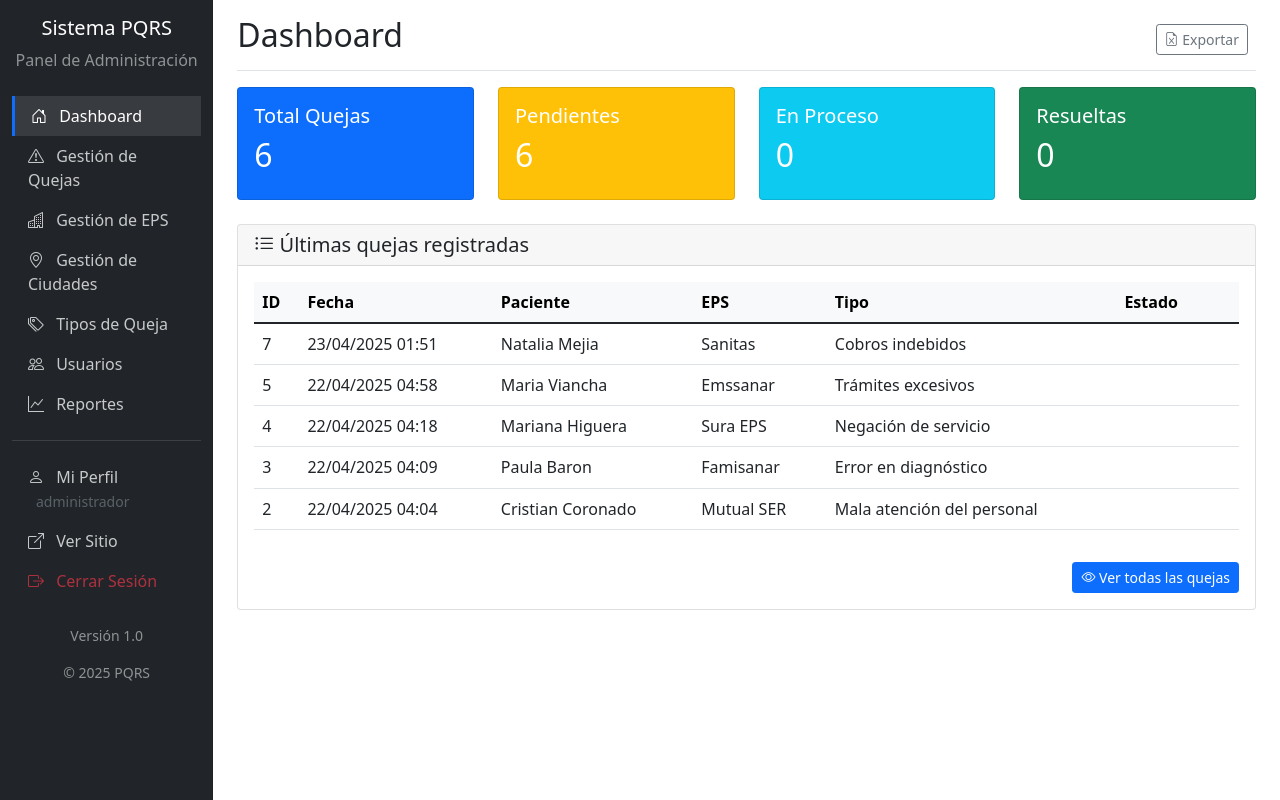
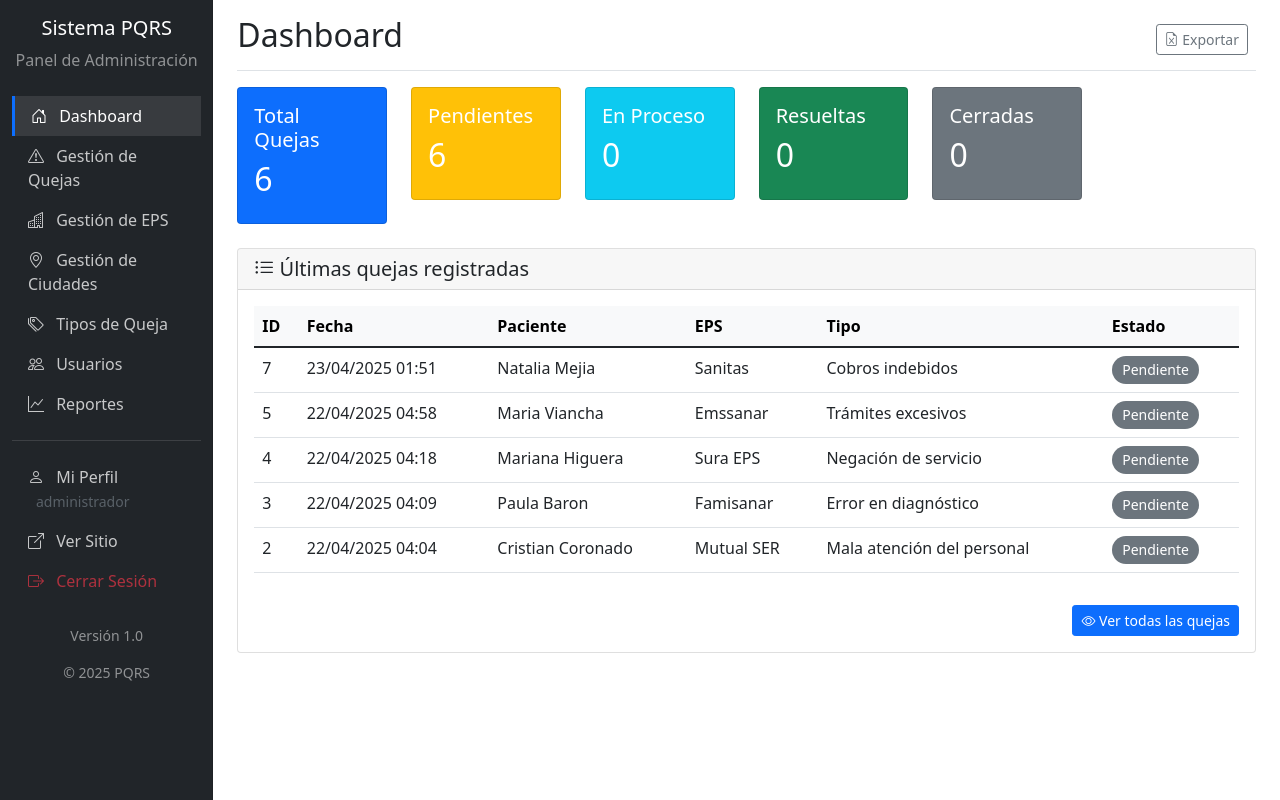
Before and after one commit to crisgacovi/sistema_quejas, a PHP site: page /admin/index.php in a window 1280 px wide. Run offline with PHP 8.4, Linux system fonts and the light colour scheme; a user stored in the database is signed in; data comes from the database, SQL or seed files in the repository; some libraries are stand-ins or nearby versions.

Commit message:
Add files via upload

```diff
--- a/admin/index.php
+++ b/admin/index.php
@@ -138,7 +138,7 @@ try {
 
                 <!-- Estadísticas -->
                 <div class="row mb-4">
-                    <div class="col-md-3">
+                    <div class="col-md-2">
                         <div class="card bg-primary text-white">
                             <div class="card-body">
                                 <h5 class="card-title">Total Quejas</h5>
@@ -146,7 +146,7 @@ try {
                             </div>
                         </div>
                     </div>
-                    <div class="col-md-3">
+                    <div class="col-md-2">
                         <div class="card bg-warning text-white">
                             <div class="card-body">
                                 <h5 class="card-title">Pendientes</h5>
@@ -154,7 +154,7 @@ try {
                             </div>
                         </div>
                     </div>
-                    <div class="col-md-3">
+                    <div class="col-md-2">
                         <div class="card bg-info text-white">
                             <div class="card-body">
                                 <h5 class="card-title">En Proceso</h5>
@@ -162,11 +162,19 @@ try {
                             </div>
                         </div>
                     </div>
-                    <div class="col-md-3">
+                    <div class="col-md-2">
                         <div class="card bg-success text-white">
                             <div class="card-body">
                                 <h5 class="card-title">Resueltas</h5>
                                 <h2><?php echo $stats['resolved']; ?></h2>
+                            </div>
+                        </div>
+                    </div>
+                    <div class="col-md-2">
+                        <div class="card bg-secondary text-white">
+                            <div class="card-body">
+                                <h5 class="card-title">Cerradas</h5>
+                                <h2><?php echo $stats['closed']; ?></h2>
                             </div>
                         </div>
                     </div>
@@ -209,22 +217,16 @@ try {
 
                                     if ($result && $result->num_rows > 0):
                                         while ($row = $result->fetch_assoc()):
-                                            // Definir clase de badge según el estado
-                                            $badgeClass = '';
-                                            switch ($row['estado']) {
-                                                case 'pendiente':
-                                                    $badgeClass = 'bg-warning text-dark';
-                                                    break;
-                                                case 'en_proceso':
-                                                    $badgeClass = 'bg-info';
-                                                    break;
-                                                case 'resuelto':
-                                                    $badgeClass = 'bg-success';
-                                                    break;
-                                                case 'cerrado':
-                                                    $badgeClass = 'bg-secondary';
-                                                    break;
-                                            }
+                                            // Asignar las clases de Bootstrap según el estado
+                                            $estadoClasses = [
+                                                'pendiente' => 'bg-warning text-dark',
+                                                'en_proceso' => 'bg-info text-white',
+                                                'resuelto' => 'bg-success text-white',
+                                                'cerrado' => 'bg-secondary text-white'
+                                            ];
+
+                                            $estadoClass = $estadoClasses[$row['estado']] ?? 'bg-secondary text-white';
+                                            $estadoTexto = ucfirst(str_replace('_', ' ', $row['estado']));
                                     ?>
                                             <tr>
                                                 <td><?php echo $row['id']; ?></td>
@@ -233,8 +235,8 @@ try {
                                                 <td><?php echo htmlspecialchars($row['eps_nombre']); ?></td>
                                                 <td><?php echo htmlspecialchars($row['tipo_queja_nombre']); ?></td>
                                                 <td>
-                                                    <span class="badge <?php echo $badgeClass; ?>">
-                                                        <?php echo ucfirst(str_replace('_', ' ', $row['estado'])); ?>
+                                                    <span class="badge rounded-pill <?php echo $estadoClass; ?>">
+                                                        <?php echo $estadoTexto; ?>
                                                     </span>
                                                 </td>
                                             </tr>
@@ -261,6 +263,36 @@ try {
                         </div>
                     </div>
                 </div>
+
+<style>
+/* Estilos adicionales para los badges de estado */
+.badge {
+    font-size: 0.875em;
+    padding: 0.5em 0.75em;
+    font-weight: 500;
+}
+
+.badge.rounded-pill {
+    border-radius: 50rem;
+}
+
+/* Mejorar la visibilidad de los estados */
+.badge.bg-warning.text-dark {
+    background-color: #ffc107 !important;
+}
+
+.badge.bg-info {
+    background-color: #0dcaf0 !important;
+}
+
+.badge.bg-success {
+    background-color: #198754 !important;
+}
+
+.badge.bg-secondary {
+    background-color: #6c757d !important;
+}
+</style>
             </main>
         </div>
     </div>
```
